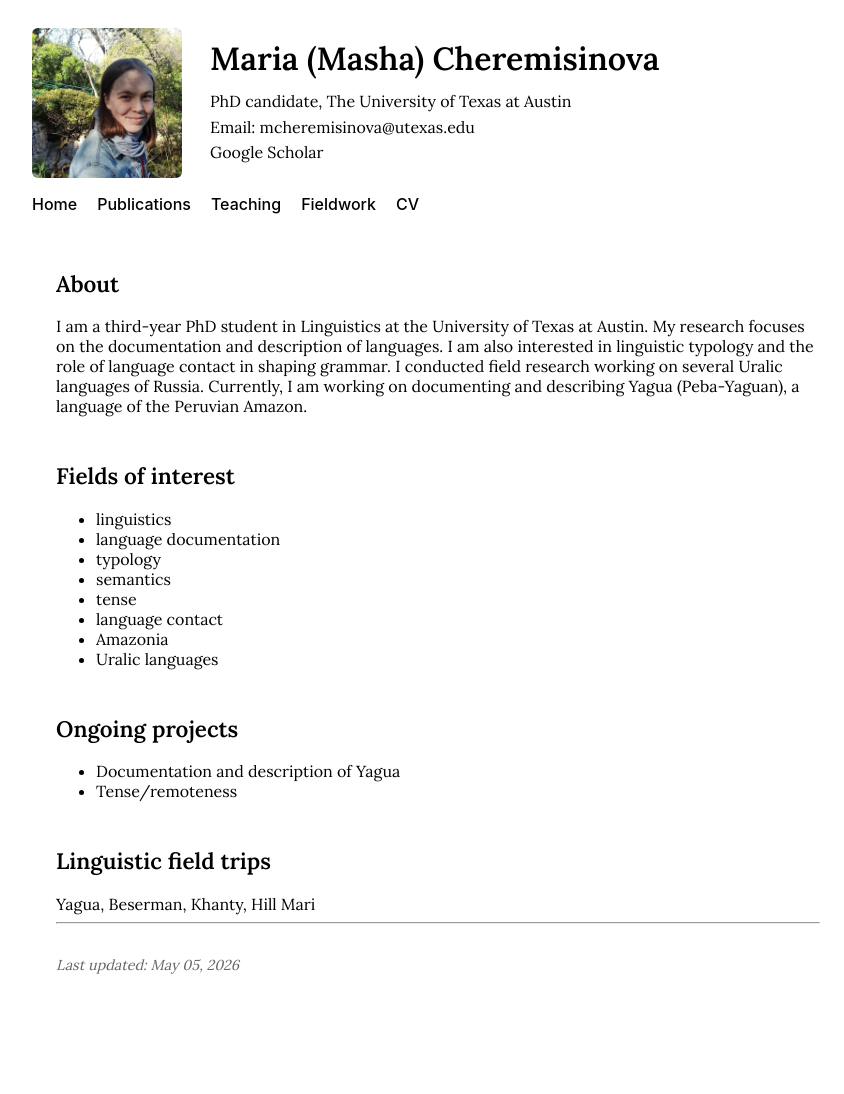
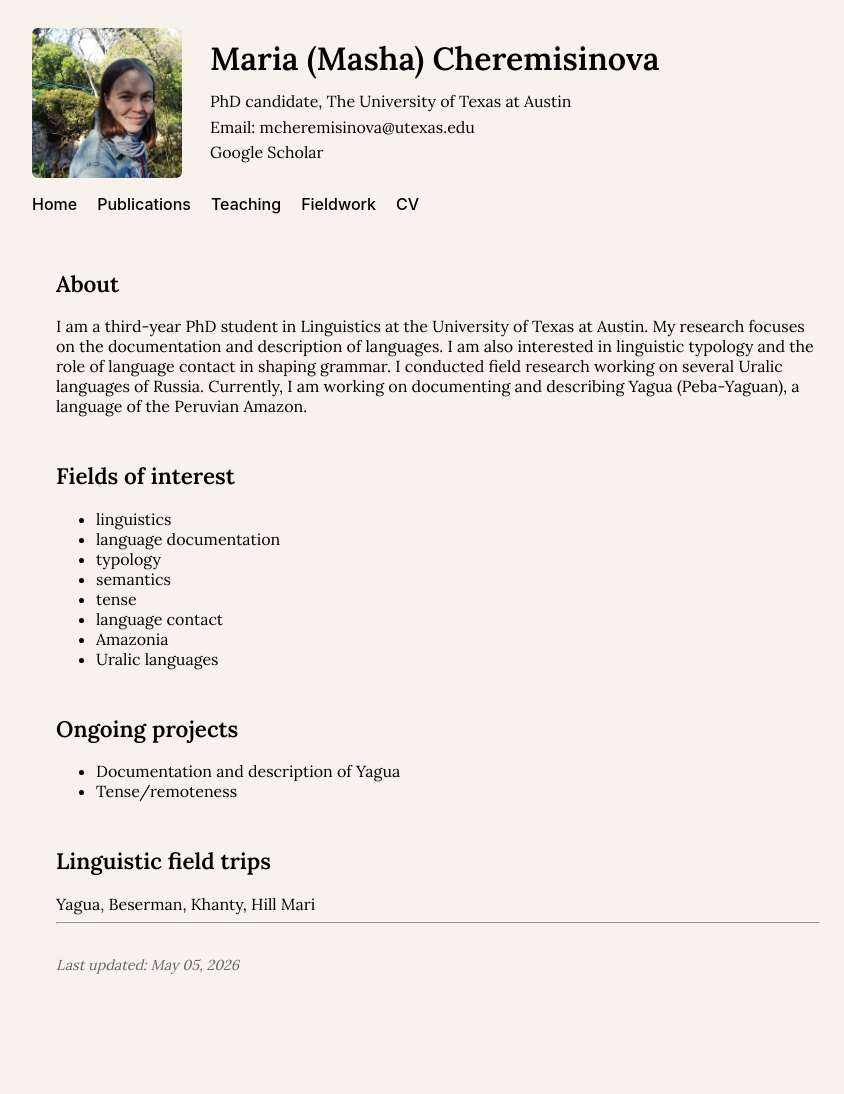
Before and after one commit to mashache/mashache.github.io, a Jekyll site: the page built from index.md, in a window 1280 px wide. Shown: the whole page, without its empty margins (202-1046 px from the left). Built offline with Jekyll 4.4.1, drawn with Linux system fonts in a browser that asks for light colours.

Commit message:
Update custom.css

```diff
--- a/assets/custom.css
+++ b/assets/custom.css
@@ -12,6 +12,9 @@ html, body {
   font-family: "Lora", Georgia, serif !important;
 }
 
+body {
+  background-color: #f7f3ec; /* soft crema */
+}
 
 main {
   max-width: var(--maxw);
```
